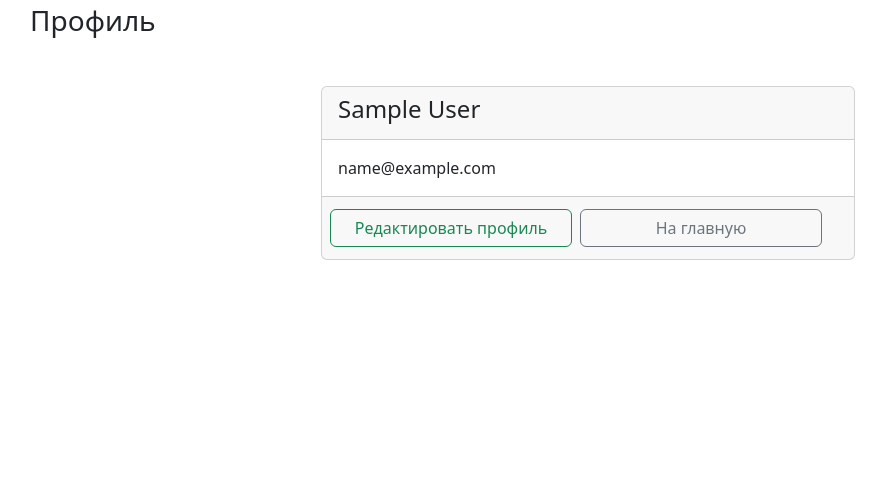
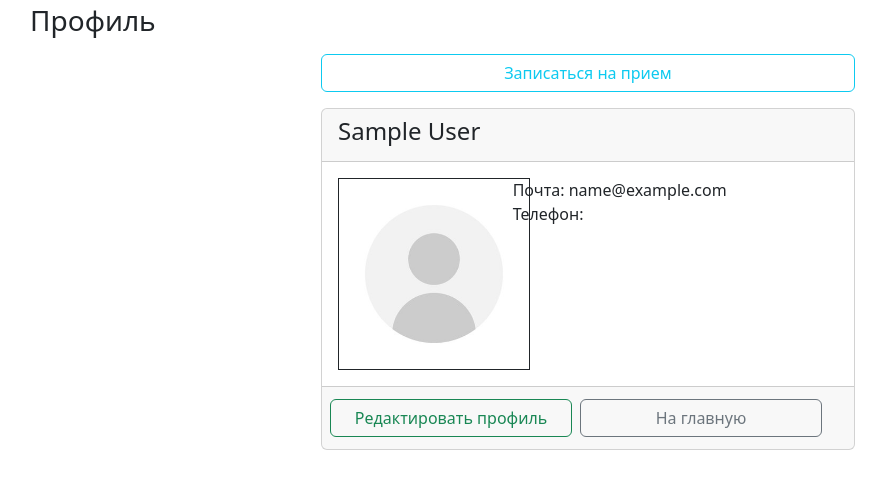
Before and after one commit to AlexandrBxbrxv/Medical_Diagnostics, a Django app: page /users/profile/ in a window 1280 px wide. Shown: the part 56-545 px from the top of the page, without its empty margins (52-938 px from the left). Run offline with Django 4.2, Linux system fonts and the light colour scheme; the visitor is signed in with stand-in values (Sample User, id 1).

Commit message:
+ ссылка на запись

```diff
--- a/users/templates/users/profile.html
+++ b/users/templates/users/profile.html
@@ -1,14 +1,25 @@
 {% extends 'main/base.html' %}
+{% load custom_tags %}
+
 {% block content %}
 <div class="container col-6">
-  <div class="card mt-5">
+<a class="btn btn-outline-info col-12" href="{% url 'users:request_create' %}">Записаться на прием</a>
+  <div class="card mt-3">
     {% if object.fullname %}
     <div class="card-header">
       <h4>{{ object.fullname }}</h4>
     </div>
     {% endif %}
     <div class="card-body">
-      {{ object.email }}
+      <div class="row">
+        <div class="col-4">
+          <img src="{{ object.avatar | media_filter }}" style="width: 12rem; height: 12rem;" border="1px solid #555">
+        </div>
+        <div class=" col-8">
+          Почта: {{ object.email }}<br>
+          Телефон: {{ object.phone_number }}
+        </div>
+      </div>
     </div>
     <div class="card-footer">
       <div class="row col-12">
```
